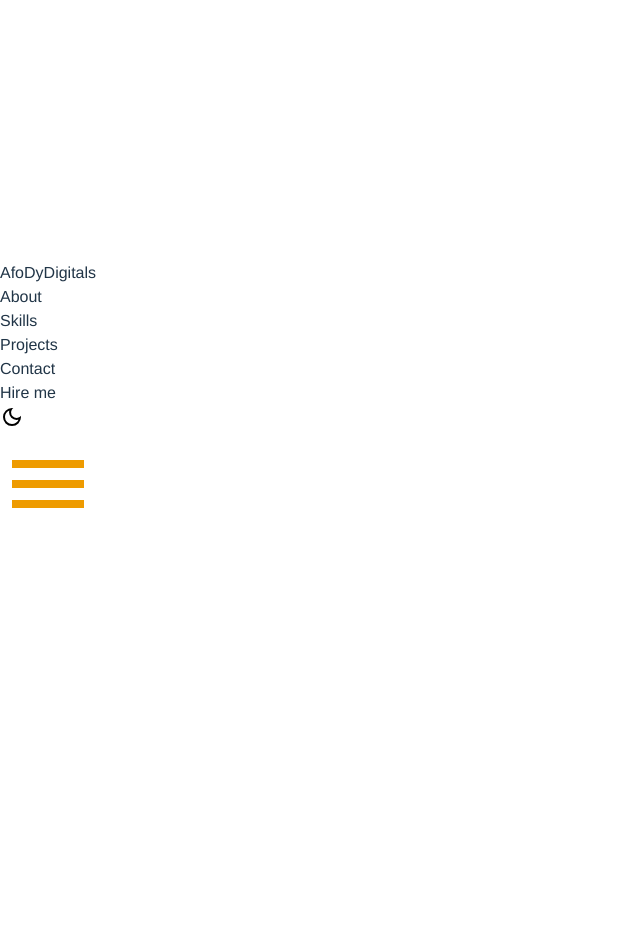
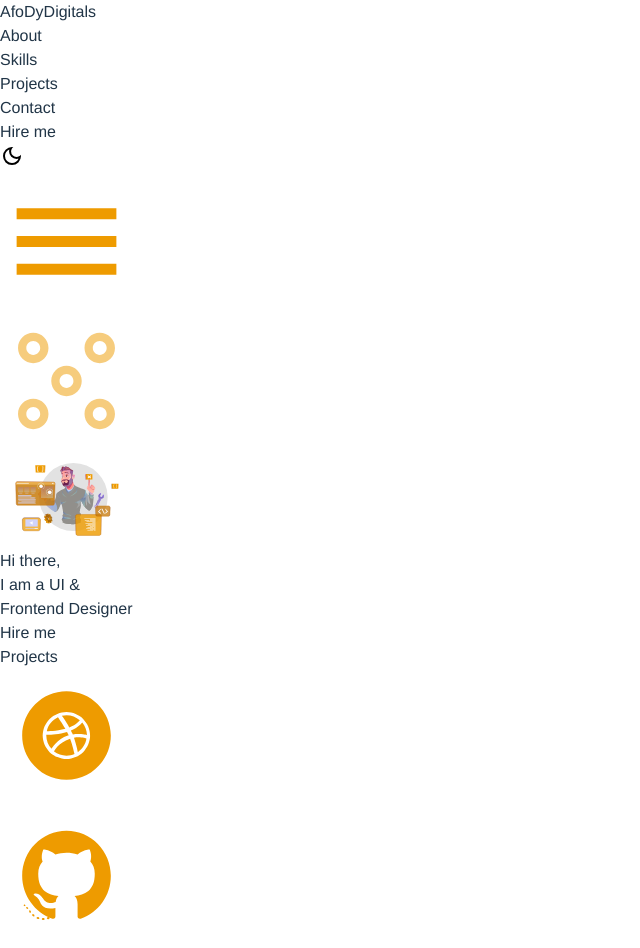
Before and after one commit to AfoDyDigitals/Afodydigitals-portfolio, a React (Vite) app: page / in a window 1280 px wide. Shown: the whole page, without its empty margins (0-640 px from the left). Before the commit the page ends 800 px from the top, so only its background shows below. Built offline with nearby package versions, Linux system fonts and the light colour scheme.

Commit message:
draft Hero section

```diff
--- a/src/App.jsx
+++ b/src/App.jsx
@@ -1,10 +1,12 @@
 import React from 'react'
 import NavBar from './NavBar'
+import Hero from './Hero'
 
 function App() {
   return (
     <div>
       <NavBar />
+      <Hero />
     </div>
   )
 }
--- /dev/null
+++ b/src/Hero.jsx
@@ -0,0 +1,36 @@
+import React from 'react'
+
+function Hero() {
+  return (
+    <>
+        <img className='w-[106px] absolute top-[300px]' src='./src/Graphics/pattern.svg' />
+        <div className='w-[100vw] flex flex-col justify-center items-center mt-[150px] md:flex-row-reverse px-[147px] gap-[133px] justify-center items-center'>
+            <div className='flex justify-center items-center'>
+                    <img className='w-[281px] h-[200px] md:w-[412.11px] h-[293.28px]' src='./src/Graphics/man.svg' />
+            </div>
+            <div className='flex-col justify-center px-[102px] md:grid justify-items-start '>
+                    <div className='text-[18px] font-bold md:text-[33px] font-bold text-center'>
+                        Hi there,
+                    </div>
+                    <div className='flex justify-center items-center text-[38px] font-bold md:text-[69px] font-bold'>
+                        I am a UI & <br></br>Frontend Designer
+                    </div>
+                    <div className='flex justify-center items-center gap-[14.5px]'>
+                        <div className=' mt-[32px] flex justify-center items-center bg-amber-500 w-[98.5px] h-[44px] rounded-[20px] text-[10px] font-bold md:w-[169px] h-[54px]  justify-center items-center text-[18px] font-bold'>
+                            Hire me
+                        </div>
+                        <div className=' text-amber-500 mt-[32px] flex justify-center items-center border-solid border-2 border-amber-500 w-[98.5px] h-[44px] rounded-[20px] text-[10px] font-bold md:w-[169px] h-[54px] gap-[25px] justify-center items-center text-[18px] font-bold'>
+                             Projects
+                        </div>
+                    </div>
+            </div>
+        </div>
+        <div className='flex justify-center items-center mt-[32.7px]'>
+            <img className='w-[32px] md:w-[40.34px]' src='./src/Graphics/Dribbble.svg' />
+            <img className='w-[32px] md:w-[40.34px]' src='./src/Graphics/Github.svg' />
+        </div>
+    </>
+  )
+}
+
+export default Hero
```
